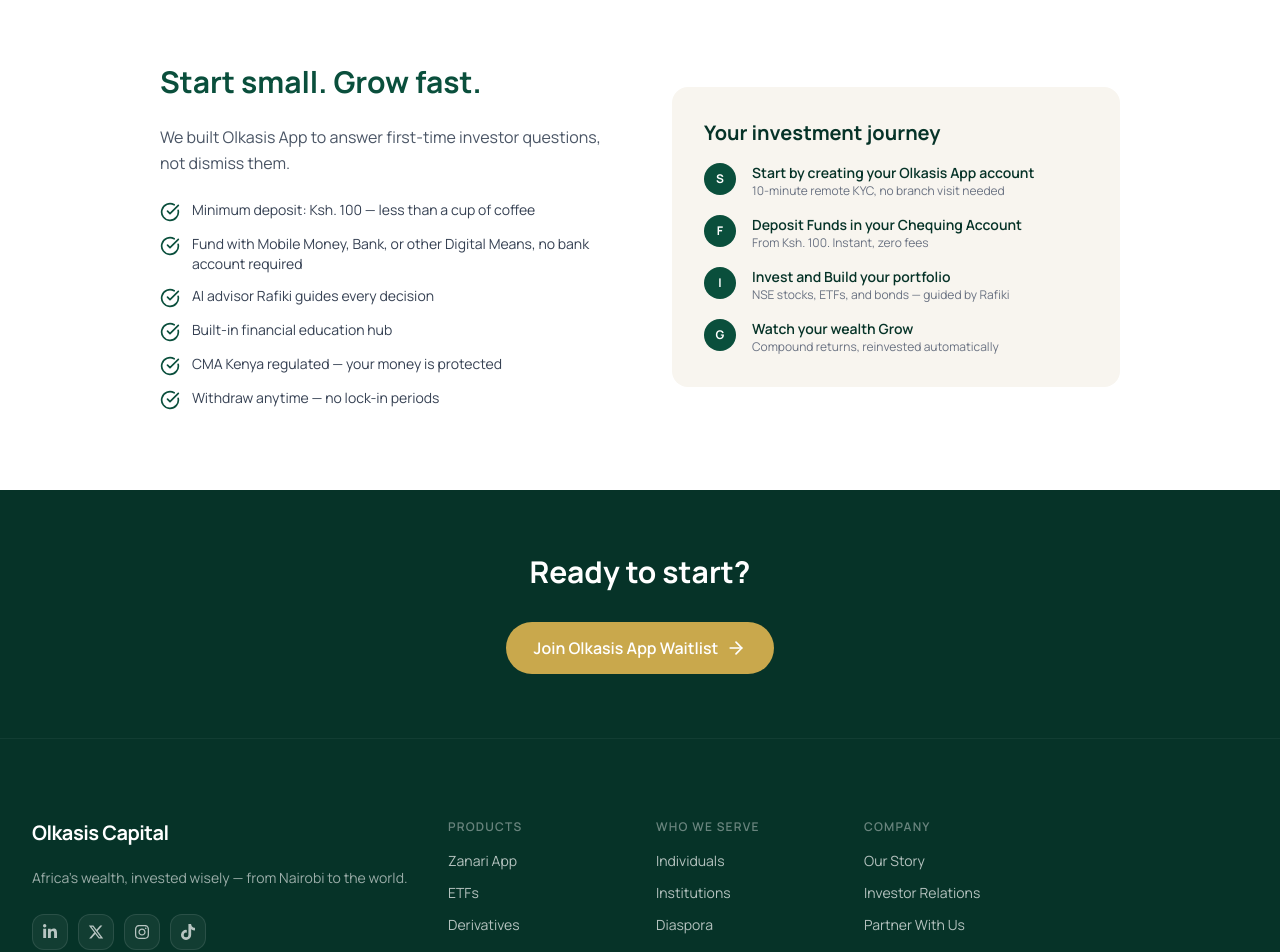
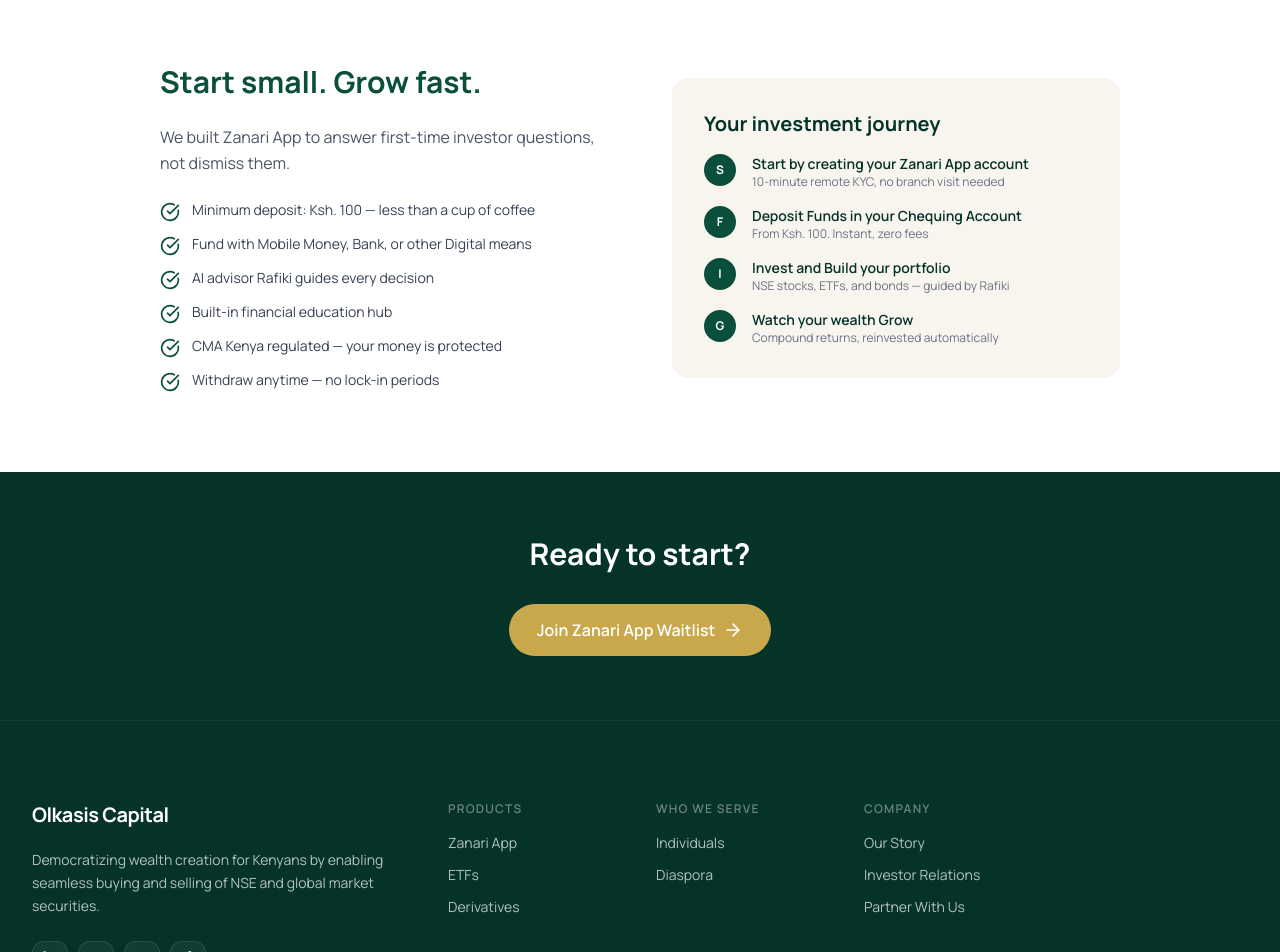
Before and after one commit to madgenius1/olkasiswebtest, a Next.js app: page /who-we-serve/individuals in a window 1280 px wide. Shown: the part 400-1352 px from the top of the page. Built offline with nearby package versions, Linux system fonts and the light colour scheme.

Commit message:
Modified src/app/page.tsx, src/app/products/asset-management/page.tsx, src/app/products/etfs/page.tsx, src/app/products/zanari-app/page.tsx, src/components/Footer.tsx, src/components/Navbar.tsx

```diff
--- a/src/app/page.tsx
+++ b/src/app/page.tsx
@@ -502,7 +502,7 @@
                         <div className="grid grid-cols-1 sm:grid-cols-2 gap-4">
                             <div className="p-6 bg-[#f8f5ef] border border-gray-200 rounded-2xl shadow-sm">
                                 <h4 className="font-bold text-gray-900 mb-2">NSE Context</h4>
-                                <p className="text-sm text-gray-600">Specific explanations for NSE listed companies like Safaricom PLC, Equity Group, and KCB Group.</p>
+                                <p className="text-sm text-gray-600">Get the fundamentals and specific explanations for NSE listed companies.</p>
                             </div>
                             <div className="p-6 bg-[#f8f5ef] border border-gray-200 rounded-2xl shadow-sm">
                                 <h4 className="font-bold text-gray-900 mb-2">Mobile-First</h4>
@@ -540,7 +540,7 @@
           <div className="flex flex-col sm:flex-row items-center justify-between gap-6 bg-[#f8f5ef] rounded-2xl px-8 py-8">
             <div>
               <h3 className="text-xl font-bold text-[#063328]">
-                Interested in Olkasis Capital | Zanari App?
+                Interested in Olkasis Capital?
               </h3>
               <p className="text-gray-600 text-sm mt-1">
                 Join as a partner or explore investment opportunities in our
@@ -555,7 +555,7 @@
               </Link>
               <Link href="/investor-relations">
                 <Button className="gap-2">
-                  Invest in Olkasis <ChevronRight className="w-4 h-4" />
+                  Invest in Us <ChevronRight className="w-4 h-4" />
                 </Button>
               </Link>
             </div>
@@ -644,7 +644,7 @@
             </Button>
           </form>
           <p className="text-white/30 text-xs mt-6">
-            No spam. We&apos;ll only contact you about Olkasis App launch
+            No spam. We&apos;ll only contact you about Zanari App launch
             updates.
           </p>
         </div>
--- a/src/app/products/asset-management/page.tsx
+++ b/src/app/products/asset-management/page.tsx
@@ -50,7 +50,7 @@
           <h2 className="text-3xl font-bold text-[#0a4f3c] mb-4">Minimum AUM &amp; reporting</h2>
           <div className="space-y-3 text-gray-600">
             {[
-              ["Minimum AUM", "KES 10,000,000 (≈ USD 77,000)"],
+              ["Minimum AUM", "Ksh. 10,000,000 (≈ USD 77,000)"],
               ["Reporting", "Monthly statements, quarterly reviews, annual audited performance reports"],
               ["Compliance", "CMA Kenya licensed, RBA (Retirement Benefits Authority) compliant"],
               ["Custodian", "Independent third-party custodian for full asset segregation"],
@@ -76,7 +76,7 @@
               { id: "name", label: "Full name", type: "text", required: true },
               { id: "company", label: "Organisation", type: "text", required: true },
               { id: "email", label: "Email address", type: "email", required: true },
-              { id: "aum", label: "AUM size (KES)", type: "text", required: false },
+              { id: "aum", label: "AUM size (Ksh.)", type: "text", required: false },
             ].map((f) => (
               <div key={f.id}>
                 <label className="block text-sm font-medium text-gray-700 mb-1">{f.label}</label>
--- a/src/app/products/etfs/page.tsx
+++ b/src/app/products/etfs/page.tsx
@@ -9,8 +9,8 @@
     <>
       <section className="bg-[#0a4f3c] pt-32 pb-20">
         <div className="max-w-5xl mx-auto px-4 sm:px-6 lg:px-8">
-          <h1 className="text-5xl font-bold text-white mb-6">ETFs.<br /><span className="text-[#c9a84c]">Diversify across Africa.</span></h1>
-          <p className="text-white/70 text-xl max-w-2xl">Low-cost, diversified exposure to African and global markets — available via Zanari or direct investment.</p>
+          <h1 className="text-5xl font-bold text-white mb-6">ETFs.<br /><span className="text-[#c9a84c]">Diversify your investments.</span></h1>
+          <p className="text-white/70 text-xl max-w-2xl">Low-cost, diversified exposure to Kenyan and global markets — available via Zanari or direct investment.</p>
         </div>
       </section>
 
@@ -51,7 +51,7 @@
               <tbody className="divide-y divide-gray-100">
                 {[
                   ["Annual fee", "0.15% – 0.35%", "1.5% – 3.0%"],
-                  ["Minimum investment", "KES 100", "KES 1,000 – 50,000"],
+                  ["Minimum investment", "Ksh. 100", "Ksh. 1,000 – 50,000"],
                   ["Trading", "Real-time (NSE hours)", "Once per day"],
                   ["Transparency", "Holdings published daily", "Monthly reporting"],
                   ["Liquidity", "High (sell any time)", "T+3 redemption"],
@@ -71,7 +71,7 @@
       <section className="bg-[#063328] py-20 text-center">
         <div className="max-w-xl mx-auto px-4">
           <h2 className="text-3xl font-bold text-white mb-4">Start investing in ETFs</h2>
-          <p className="text-white/60 mb-8">Access our ETF range through the Zanari app or contact us for institutional access.</p>
+          <p className="text-white/60 mb-8">Access our ETF range through the Zanari App or contact us for institutional access.</p>
           <div className="flex flex-wrap gap-4 justify-center">
             <Link href="/products/zanari"><Button variant="secondary" size="lg" className="gap-2">Join Zanari Waitlist <ArrowRight className="w-5 h-5" /></Button></Link>
             <Link href="/contact"><Button variant="outline" size="lg" className="border-white/30 text-white hover:bg-white hover:text-[#0a4f3c]">Contact Us</Button></Link>
--- a/src/app/products/zanari-app/page.tsx
+++ b/src/app/products/zanari-app/page.tsx
@@ -75,11 +75,11 @@
           <h1 className="text-5xl lg:text-6xl font-bold text-white mb-6">
             Zanari App.
             <br />
-            <span className="text-[#c9a84c]">Invest in Kenya and Africa.</span>
+            <span className="text-[#c9a84c]">Invest in Kenyan Securities.</span>
             <br />
             From your phone.
           </h1>
-          <p className="text-white/70 text-xl leading-relaxed max-w-2xl mb-8">
+          <p className="text-white/80 text-xl leading-relaxed max-w-2xl mb-8">
             Kenya&apos;s most accessible retail investment platform. Mobile
             Money, Bank, and Digital funding, NSE stocks, ETFs, and Rafiki, your
             AI advisor — all in one app.
@@ -109,7 +109,7 @@
       <section className="bg-white py-20">
         <div className="max-w-6xl mx-auto px-4 sm:px-6 lg:px-8">
           <h2 className="text-3xl font-bold text-[#0a4f3c] mb-12 text-center">
-            Everything you need to invest in Africa
+            Everything you need to invest in Kenya
           </h2>
           <div className="grid sm:grid-cols-2 lg:grid-cols-4 gap-6">
             {[
--- a/src/app/who-we-serve/diaspora/page.tsx
+++ b/src/app/who-we-serve/diaspora/page.tsx
@@ -20,7 +20,7 @@
       <section className="bg-white py-20">
         <div className="max-w-5xl mx-auto px-4 sm:px-6 lg:px-8">
           <h2 className="text-3xl font-bold text-[#0a4f3c] mb-4">We solved the hard parts</h2>
-          <p className="text-gray-600 text-lg mb-10">Investing in Kenya from abroad used to mean branch visits, wire fees, and paperwork. Not anymore.</p>
+          <p className="text-gray-600 text-lg mb-10">Investing in Kenya from abroad used to mean branch visits, wire fees, and paperwork. <span className="font-bold text-gray-900">Not anymore.</span></p>
           <div className="grid sm:grid-cols-2 lg:grid-cols-3 gap-6">
             {[
               { title: "Remote KYC", desc: "Verify your identity from anywhere using just your passport and a selfie. Under 10 minutes." },
--- a/src/app/who-we-serve/individuals/page.tsx
+++ b/src/app/who-we-serve/individuals/page.tsx
@@ -10,7 +10,7 @@
       <section className="bg-[#0a4f3c] pt-32 pb-20">
         <div className="max-w-5xl mx-auto px-4 sm:px-6 lg:px-8">
           <h1 className="text-5xl font-bold text-white mb-6">Built for you.<br /><span className="text-[#c9a84c]">The individual investor.</span></h1>
-          <p className="text-white/70 text-xl max-w-2xl">Whether you&apos;re saving your first Ksh. 500 or building a multi-million portfolio — Olkasis App is built for your journey.</p>
+          <p className="text-white/80 text-xl max-w-2xl">Whether you&apos;re saving your first Ksh. 500 or building a multi-million portfolio — Zanari App is built for your journey.</p>
         </div>
       </section>
 
@@ -19,11 +19,11 @@
           <div className="grid md:grid-cols-2 gap-16 items-center">
             <div>
               <h2 className="text-3xl font-bold text-[#0a4f3c] mb-6">Start small. Grow fast.</h2>
-              <p className="text-gray-600 leading-relaxed mb-6">We built Olkasis App to answer first-time investor questions, not dismiss them.</p>
+              <p className="text-gray-600 leading-relaxed mb-6">We built Zanari App to answer first-time investor questions, not dismiss them.</p>
               <ul className="space-y-3">
                 {[
                   "Minimum deposit: Ksh. 100 — less than a cup of coffee",
-                  "Fund with Mobile Money, Bank, or other Digital Means, no bank account required",
+                  "Fund with Mobile Money, Bank, or other Digital means",
                   "AI advisor Rafiki guides every decision",
                   "Built-in financial education hub",
                   "CMA Kenya regulated — your money is protected",
@@ -40,7 +40,7 @@
               <h3 className="font-bold text-[#063328] text-xl mb-4">Your investment journey</h3>
               <div className="space-y-4">
                 {[
-                  { step: "S", title: "Start by creating your Olkasis App account", desc: "10-minute remote KYC, no branch visit needed" },
+                  { step: "S", title: "Start by creating your Zanari App account", desc: "10-minute remote KYC, no branch visit needed" },
                   { step: "F", title: "Deposit Funds in your Chequing Account", desc: "From Ksh. 100. Instant, zero fees" },
                   { step: "I", title: "Invest and Build your portfolio", desc: "NSE stocks, ETFs, and bonds — guided by Rafiki" },
                   { step: "G", title: "Watch your wealth Grow", desc: "Compound returns, reinvested automatically" },
@@ -62,8 +62,8 @@
       <section className="bg-[#063328] py-16 text-center">
         <div className="max-w-xl mx-auto px-4">
           <h2 className="text-3xl font-bold text-white mb-8">Ready to start?</h2>
-          <Link href="/products/olkasis-app">
-            <Button variant="secondary" size="lg" className="gap-2">Join Olkasis App Waitlist <ArrowRight className="w-5 h-5" /></Button>
+          <Link href="/products/zanari-app">
+            <Button variant="secondary" size="lg" className="gap-2">Join Zanari App Waitlist <ArrowRight className="w-5 h-5" /></Button>
           </Link>
         </div>
       </section>
--- a/src/components/Footer.tsx
+++ b/src/components/Footer.tsx
@@ -17,7 +17,7 @@
   ],
   "Who We Serve": [
     { label: "Individuals", href: "/who-we-serve/individuals" },
-    { label: "Institutions", href: "/who-we-serve/institutions" },
+    // { label: "Institutions", href: "/who-we-serve/institutions" },
     { label: "Diaspora", href: "/who-we-serve/diaspora" },
     // { label: "Advisors / IFAs", href: "/who-we-serve/advisors" },
   ],
@@ -53,8 +53,9 @@
                   Olkasis Capital
                 </span>
               </div>
-              <p className="text-white/60 text-sm leading-relaxed mb-6">
-                Africa's wealth, invested wisely — from Nairobi to the world.
+              <p className="text-white/70 text-sm leading-relaxed mb-6">
+                Democratizing wealth creation for Kenyans by enabling seamless
+                buying and selling of NSE and global market securities.
               </p>
             </div>
 
--- a/src/components/Navbar.tsx
+++ b/src/components/Navbar.tsx
@@ -21,10 +21,10 @@
     label: "Who We Serve",
     href: "/who-we-serve/individuals",
     children: [
-      { label: "Individuals", href: "/who-we-serve/individuals" },
-      { label: "Institutions", href: "/who-we-serve/institutions" },
-      { label: "Diaspora", href: "/who-we-serve/diaspora" },
-      { label: "Financial Advisors", href: "/who-we-serve/advisors" },
+      { label: "Local Investors", href: "/who-we-serve/individuals" },
+      // { label: "Institutions", href: "/who-we-serve/institutions" },
+      { label: "Diaspora Investors", href: "/who-we-serve/diaspora" },
+      // { label: "Financial Advisors", href: "/who-we-serve/advisors" },
     ],
   },
   { label: "Regulatory", href: "/regulatory" },
```
